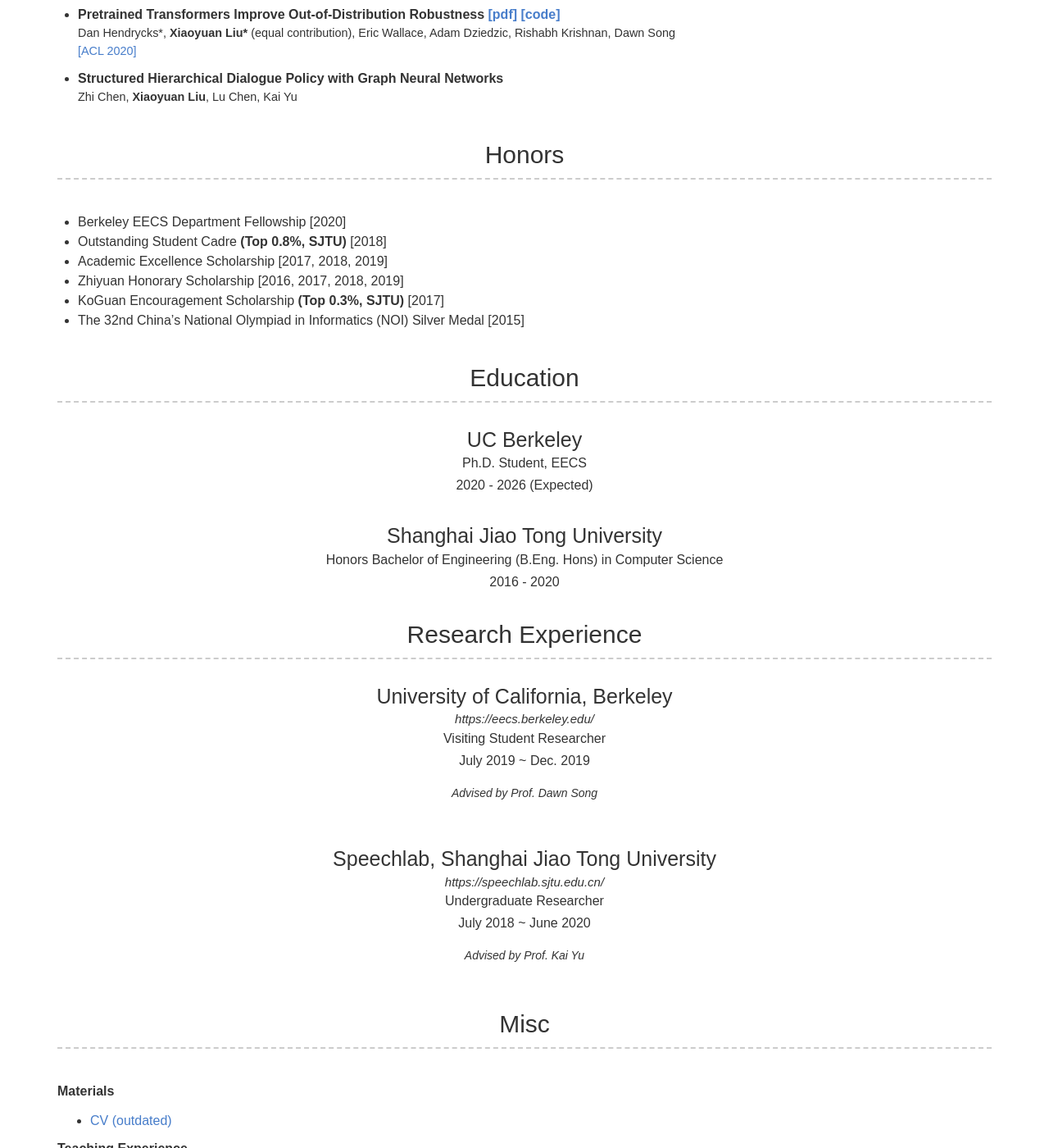
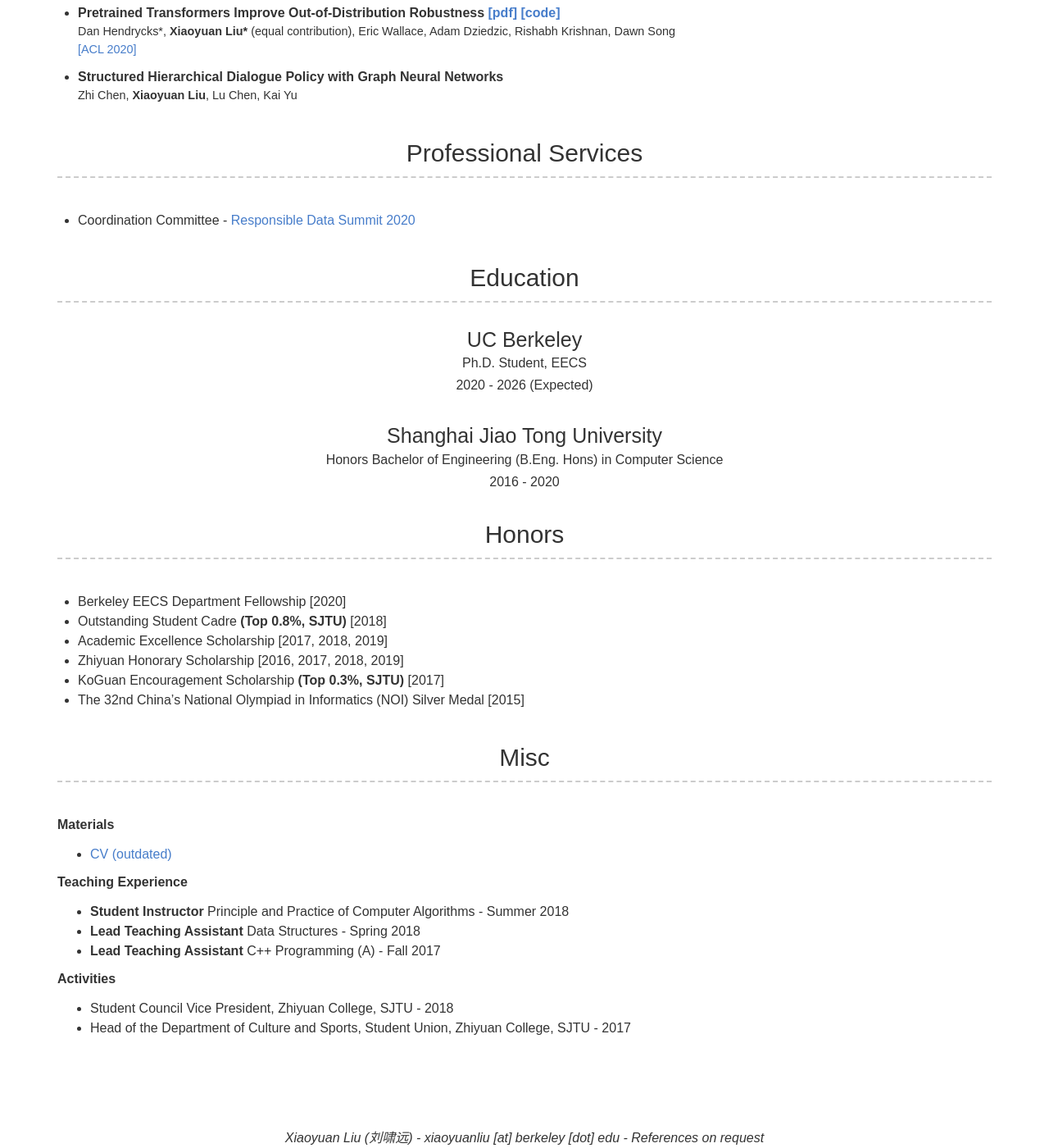
Before and after one commit to sproogen/modern-resume-theme, a Jekyll site: the page built from index.md, in a window 1280 px wide and 1400 px high, scrolled down 922 px. Shown: the whole window at 82% size. Built offline with Jekyll 4.4.1, drawn with Linux system fonts in a browser that asks for light colours; nearby versions of some CDN libraries; some web fonts are replaced; some of the changed text lies outside the part shown.

Commit message:
add professional service, +google analytics

```diff
--- a/_config.yml
+++ b/_config.yml
@@ -24,7 +24,12 @@
 about_profile_image: images/profile2.jpg
 about_content: | # this will include new lines to allow paragraphs
   I am a <mark>Ph.D. student</mark> in the EECS department, [UC Berkeley](https://www.berkeley.edu/) advised by [Professor Dawn Song](https://people.eecs.berkeley.edu/~dawnsong/). Before joining UC Berkeley, I received my <mark>Bachelor's degree</mark> from [ACM Honors Class](https://acm.sjtu.edu.cn/home), [Shanghai Jiao Tong University](http://en.sjtu.edu.cn/).
-  - **Research Interest**: I am broadly interested in **computer security**, **systems** and **machine learning**, especially building secure and privacy-preserving systems that enable secure data processing or solve real-world security problems.
+  - **Research Interest**: I am broadly interested in **computer security**, **systems** and **machine learning**, especially building systems that enable secure and privacy-preserving data processing or solve real-world security problems.
+
+# Service Section
+
+service_content: |
+  - Coordination Committee - [Responsible Data Summit 2020](https://responsibledata.ai/)
 
 # Honors Section
 honor_title: Honors and Awards
@@ -40,7 +45,7 @@
 projects_title: Selected Projects #(Use this to override about projects section title)
 
 # Experience Section
-experience_title: Research Experience #(Use this to override about experience section title)
+experience_title: Research Experiences #(Use this to override about experience section title)
 
 # Education Section
 # education_title: Education #(Use this to override about education section title)
@@ -52,13 +57,13 @@
   - [CV (outdated)](https://littleround.cn/static/personal/cv_xiaoyuanliu_SJTU_2019_12.pdf)
 
   **Teaching Experience**
+  - **Student Instructor** Principle and Practice of Computer Algorithms - Summer 2018
+  - **Lead Teaching Assistant** Data Structures - Spring 2018
   - **Lead Teaching Assistant** C++ Programming (A) - Fall 2017
-  - **Lead Teaching Assistant** Data Structures - Spring 2018
-  - **Student Instructor** Principle and Practice of Computer Algorithms - Summer 2018
 
   **Activities**
-  - Student Council Vice President 2018
-  - Head of the Department of Culture and Sports, Student Union 2017
+  - Student Council Vice President, Zhiyuan College, SJTU - 2018
+  - Head of the Department of Culture and Sports, Student Union, Zhiyuan College, SJTU - 2017
 
 # Footer
 footer_show_references: true
--- /dev/null
+++ b/_includes/service.html
@@ -0,0 +1,8 @@
+<div class="container intro-container">
+  <h3>Professional Services </h3>
+  <div class="row clearfix">
+    <div class="{{ 'col-xs-16 ' }}">
+      {{ site.service_content | strip | markdownify }}
+    </div>
+  </div>
+</div>
--- a/_layouts/default.html
+++ b/_layouts/default.html
@@ -14,15 +14,13 @@
 
       {%- include publications.html -%}
 
-      {%- include honors.html -%}
+      {%- include service.html -%}
 
       {%- if site.data.education.size > 0 -%}
         {%- include education.html -%}
       {%- endif -%}
 
-      {%- if site.data.experience.size > 0 -%}
-        {%- include experience.html -%}
-      {%- endif -%}
+      {%- include honors.html -%}
 
       {%- if site.data.teaching_experience.size > 0 -%}
         {%- include teaching_experience.html -%}
```
